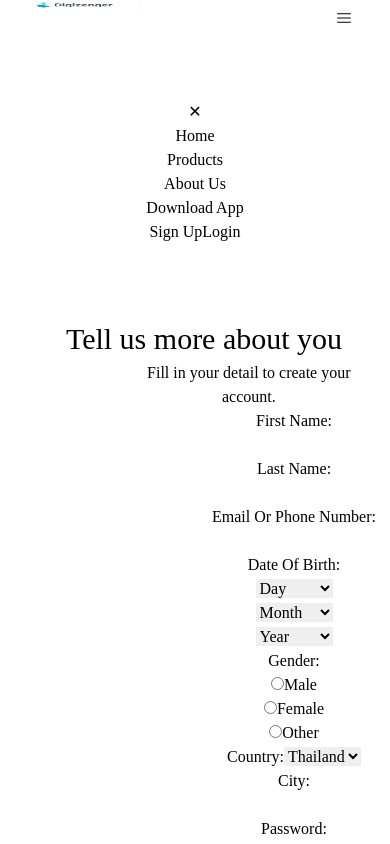
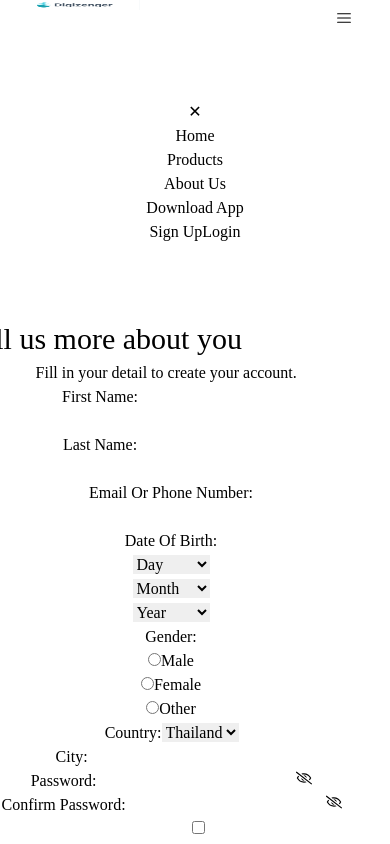
Before and after one commit to MiWu2275/Digizenger, a React (Vite) app: page /signup in a window 390 px wide. Shown: the top 844 px of the page. Built offline with nearby package versions, Linux system fonts and the light colour scheme.

Commit message:
responsive fix and home page ui start

```diff
--- a/src/App.css
+++ b/src/App.css
@@ -4,6 +4,7 @@
   padding: 0;
   text-align: center;
   box-sizing: border-box;
+  border-color: #00BCD4;
 }
 body{
   font-family: "DM Sans";
@@ -32,6 +33,13 @@ body{
 .burger{
   align-self: center;
   visibility: hidden;
+}
+
+@media (max-width:1920px) {
+  .nav_container{
+    width: 100%;
+    left: 0;
+  }
 }
 
 @media (max-width: 1300px) {
@@ -475,6 +483,9 @@ body{
 .eye_button2{
   margin-right: -3rem;
 }
+.login_account_button{
+  margin-top: 1rem !important;
+}
 }
 
 
@@ -496,81 +507,25 @@ body{
 
 @media (max-width: 526px) {
   .user_info_container{
-    margin-left: 10px !important;
-
-  }
-  .user_info_header1{
-    font-size: 32px !important;
-    margin-left: 20rem !important;
-  }
-  .user_info_header2{
-    font-size: 32px !important;
-  }
-  .user_info_body_text{
-    margin-left: 13.5rem !important;
-  }
-  .user_info_form_container{
-    grid-template-columns: 1fr !important;
-  }
-  .user_info_form1_container{
-    margin-left: 11.5rem !important;
-    row-gap: 2px !important;
-    width:fit-content !important;
-  }
-  .user_info_input_container{
-    gap: 15px !important;
-
-  }
-  .user_info_form2_container{
-    margin-left: 11.5rem !important;
-    margin-top: 0px !important;
-    width: fit-content !important;
-  }
-  .user_info_button_container{
-    justify-self: center !important;
-  }
-  .user_button_container{
-    width: 320px !important;
-    margin-left: 7.8rem !important;
-  }
-  .user_info_checkbox{
-    margin-left: 20rem !important;
-  }
-  .user_info_button{
-    margin-left: 8rem !important;
-  }
-  .user_info_agree{
-    margin-left: 1px !important;
-    font-size: 11px;
-  }
-  .eye2{
-    right: 2rem !important;
-  }
-  .eye1{
-    left: 16.5rem !important;
-  }
-}
-
-@media (max-width: 526px) {
-  .user_info_container{
-    margin-left: 10px !important;
-    margin-right: 1.5rem !important;
+    margin-left: -11rem !important;
+    overflow: hidden !important;
   }
   .user_info_header1{
     font-size: 30px !important;
-    margin-left: 20rem !important;
+    margin-left: -0.9rem !important
   }
   .user_info_header2{
     font-size: 30px !important;
   }
   .user_info_body_text{
-    margin-left: 13.5rem !important;
+    margin-left: 6.9rem !important;
   }
   .user_info_form_container{
-    grid-template-columns: 1fr !important;
+    grid-template-columns:1fr !important;
+    margin-right: 3rem !important;
   }
   .user_info_form1_container{
-    margin-left: 11.5rem !important;
+    margin-left:10.5rem !important;
     row-gap: 2px !important;
     width:fit-content !important;
   }
@@ -579,69 +534,13 @@ body{
     width: 200px !important;
   }
   .user_info_form2_container{
-    margin-left: 11.5rem !important;
+    margin-left: 10.6rem !important;
     margin-top: 0px !important;
     width: fit-content !important;
+
   }
   .user_info_button_container{
-    justify-self: center !important;
-  }
-  .user_button_container{
-    width: 320px !important;
-    margin-left: 7.8rem !important;
-  }
-  .user_info_checkbox{
-    margin-left: 20rem !important;
-  }
-  .user_info_button{
-    margin-left: 8rem !important;
-  }
-  .user_info_agree{
-    margin-left: 1px !important;
-    font-size: 11px;
-  }
-  .eye2{
-    right: 2rem !important;
-  }
-  .eye1{
-    left: 16.5rem !important;
-  }
-}
-
-@media (max-width: 480px) {
-  .user_info_container{
-    margin-left: 10px !important;
-    margin-right: 1.5rem !important;
-  }
-  .user_info_header1{
-    font-size: 30px !important;
-    margin-left: 2rem !important;
-  }
-  .user_info_header2{
-    font-size: 30px !important;
-  }
-  .user_info_body_text{
-    margin-left: 7.6rem !important;
-  }
-  .user_info_form_container{
-    grid-template-columns: 1fr !important;
-  }
-  .user_info_form1_container{
-    margin-left: 11.5rem !important;
-    row-gap: 2px !important;
-    width:fit-content !important;
-  }
-  .user_info_input_container{
-    gap: 12px !important;
-    width: 200px !important;
-  }
-  .user_info_form2_container{
-    margin-left: 11.5rem !important;
-    margin-top: 0px !important;
-    width: fit-content !important;
-  }
-  .user_info_button_container{
-    justify-self: center !important;
+    margin-left: 5.5rem !important;
   }
   .user_button_container{
     width: 320px !important;
@@ -654,6 +553,186 @@ body{
     margin-left: 1px !important;
     font-size: 11px;
   }
+  .check_icon{
+    top:-1rem !important;
+  }
+  .eye2{
+    right: 2rem !important;
+  }
+  .eye1{
+    left: 16.5rem !important;
+  }
+}
+
+@media (max-width: 492px) {
+  .user_info_container{
+    margin-left: -7.2rem !important;
+    overflow: hidden !important;
+  }
+  .user_info_header1{
+    font-size: 30px !important;
+    margin-left: -0.9rem !important
+  }
+  .user_info_header2{
+    font-size: 30px !important;
+  }
+  .user_info_body_text{
+    margin-left: 6.9rem !important;
+  }
+  .user_info_form_container{
+    grid-template-columns:1fr !important;
+    margin-right: 3rem !important;
+  }
+  .user_info_form1_container{
+    margin-left:10.5rem !important;
+    row-gap: 2px !important;
+    width:fit-content !important;
+  }
+  .user_info_input_container{
+    gap: 12px !important;
+    width: 200px !important;
+  }
+  .user_info_form2_container{
+    margin-left: 10.6rem !important;
+    margin-top: 0px !important;
+    width: fit-content !important;
+
+  }
+  .user_info_button_container{
+    margin-left: 5.5rem !important;
+  }
+  .user_button_container{
+    width: 320px !important;
+    margin-left: 7.4rem !important;
+  }
+  .user_info_button{
+    margin-left: 7.5rem !important;
+  }
+  .user_info_agree{
+    margin-left: 1px !important;
+    font-size: 11px;
+  }
+  .check_icon{
+    top:-1rem !important;
+  }
+  .eye2{
+    right: 2rem !important;
+  }
+  .eye1{
+    left: 16.5rem !important;
+  }
+}
+
+@media (max-width: 452px) {
+  .user_info_container{
+    margin-left: -8.5rem !important;
+    overflow: hidden !important;
+  }
+  .user_info_header1{
+    font-size: 30px !important;
+    margin-left: -0.9rem !important
+  }
+  .user_info_header2{
+    font-size: 30px !important;
+  }
+  .user_info_body_text{
+    margin-left: 6.9rem !important;
+  }
+  .user_info_form_container{
+    grid-template-columns:1fr !important;
+    margin-right: 3rem !important;
+  }
+  .user_info_form1_container{
+    margin-left:10.5rem !important;
+    row-gap: 2px !important;
+    width:fit-content !important;
+  }
+  .user_info_input_container{
+    gap: 12px !important;
+    width: 200px !important;
+  }
+  .user_info_form2_container{
+    margin-left: 10.6rem !important;
+    margin-top: 0px !important;
+    width: fit-content !important;
+
+  }
+  .user_info_button_container{
+    margin-left: 5.5rem !important;
+  }
+  .user_button_container{
+    width: 320px !important;
+    margin-left: 7.4rem !important;
+  }
+  .user_info_button{
+    margin-left: 7.5rem !important;
+  }
+  .user_info_agree{
+    margin-left: 1px !important;
+    font-size: 11px;
+  }
+  .check_icon{
+    top:-1rem !important;
+  }
+  .eye2{
+    right: 2rem !important;
+  }
+  .eye1{
+    left: 16.5rem !important;
+  }
+}
+
+@media (max-width: 393px) {
+  .user_info_container{
+    margin-left: -10.5rem !important;
+    overflow: hidden !important;
+  }
+  .user_info_header1{
+    font-size: 30px !important;
+    margin-left: -0.9rem !important
+  }
+  .user_info_header2{
+    font-size: 30px !important;
+  }
+  .user_info_body_text{
+    margin-left: 6.9rem !important;
+  }
+  .user_info_form_container{
+    grid-template-columns:1fr !important;
+    margin-right: 3rem !important;
+  }
+  .user_info_form1_container{
+    margin-left:10.5rem !important;
+    row-gap: 2px !important;
+    width:fit-content !important;
+  }
+  .user_info_input_container{
+    gap: 12px !important;
+    width: 200px !important;
+  }
+  .user_info_form2_container{
+    margin-left: 10.6rem !important;
+    margin-top: 0px !important;
+    width: fit-content !important;
+
+  }
+  .user_info_button_container{
+    margin-left: 5.5rem !important;
+  }
+  .user_button_container{
+    width: 320px !important;
+    margin-left: 7.4rem !important;
+  }
+  .user_info_button{
+    margin-left: 7.5rem !important;
+  }
+  .user_info_agree{
+    margin-left: 1px !important;
+    font-size: 11px;
+  }
+  .check_icon{
+    top:-1rem !important;
+  }
   .eye2{
     right: 2rem !important;
   }
@@ -664,24 +743,25 @@ body{
 
 @media (max-width: 375px) {
   .user_info_container{
-    margin-left: 10px !important;
-    margin-right: 1.5rem !important;
+    margin-left: -11rem !important;
+    overflow: hidden !important;
   }
   .user_info_header1{
     font-size: 30px !important;
-    margin-left: 2rem !important;
+    margin-left: -0.9rem !important
   }
   .user_info_header2{
     font-size: 30px !important;
   }
   .user_info_body_text{
-    margin-left: 7.6rem !important;
+    margin-left: 6.9rem !important;
   }
   .user_info_form_container{
-    grid-template-columns: 1fr !important;
+    grid-template-columns:1fr !important;
+    margin-right: 3rem !important;
   }
   .user_info_form1_container{
-    margin-left: 11.5rem !important;
+    margin-left:10.5rem !important;
     row-gap: 2px !important;
     width:fit-content !important;
   }
@@ -690,26 +770,27 @@ body{
     width: 200px !important;
   }
   .user_info_form2_container{
-    margin-left: 11.5rem !important;
+    margin-left: 10.5rem !important;
     margin-top: 0px !important;
     width: fit-content !important;
+
   }
   .user_info_button_container{
-    justify-self: center !important;
+    margin-left: 5.5rem !important;
   }
   .user_button_container{
     width: 320px !important;
     margin-left: 7.4rem !important;
   }
-  /* .user_info_checkbox{
-    margin-left: 20rem !important;
-  } */
   .user_info_button{
     margin-left: 7.5rem !important;
   }
   .user_info_agree{
     margin-left: 1px !important;
     font-size: 11px;
+  }
+  .check_icon{
+    top:-1rem !important;
   }
   .eye2{
     right: 2rem !important;
--- a/src/App.jsx
+++ b/src/App.jsx
@@ -1,4 +1,5 @@
 import './App.css'
+import './Home.css'
 import { useState, useEffect } from "react";
 import { BrowserRouter,Routes,Route} from "react-router-dom";
 import Nav from './components/Nav';
--- /dev/null
+++ b/src/Home.css
@@ -0,0 +1,8 @@
+.homepage_container{
+    display: grid;
+    grid-template-columns: 33.33% 350px auto;
+    background-color: red;
+    gap: 10px;
+    border-color: aqua;
+
+}
--- a/src/components/Login.jsx
+++ b/src/components/Login.jsx
@@ -49,7 +49,7 @@ function Login() {
       <main className="login_main_container text-center">
         <div className="mt-[-10px] grid mb-[10px] ">
           <h1 className="login_header_text1 text-[36px] font-bold">
-            <span className="text-[#00BCD4] text-[36px] ml-[-3.1rem] font-bold">Connect</span> Anytime,
+            <span className="text-[#00BCD4] text-[36px] ml-[-4rem] font-bold">Connect</span> Anytime,
           </h1>
           <div className="login_header_text2 ml-[-11rem] text-[36px] font-bold">AnyWhere</div>
           <div className="login_body_text text-left justify-self-center w-[350px]  text-[#8C8CA1] mt-[10px]">
@@ -158,7 +158,7 @@ function Login() {
                 </div>
                 <Link to="/"><button className="py-[10px] bg-[#00BCD4] w-[350px] login_input_box justify-self-center text-white rounded-lg" disabled={!recaptcha}>Login</button></Link>
                 <div className="w-[350px] login_input_box bg-slate-100 h-[2px] justify-self-center mt-[-5px]"></div>
-                <div className="justify-self-center login_account_button mt-[15px]">
+                <div className="justify-self-center mt-[15px]">
                     <span className="text-slate-400 login_account_button login_input_box">Not On Digizenger Yet?</span>
                     <button className="block font-semibold login_input_box text-black py-[10px] bg-[#00BCD4] w-[350px] justify-self-center bg-[#ECF1F4] hover:bg-[#C9DCDE] rounded-lg mt-[10px]">Create An Account</button>
                 </div>
--- a/src/components/Nav.jsx
+++ b/src/components/Nav.jsx
@@ -9,7 +9,7 @@ function Nav() {
   const toggleMenu = () => setIsMenuOpen(!isMenuOpen);
 
   return (
-    <section className="relative">
+    <section className="relative z-20">
       <nav className="nav_container fixed bg-white w-full grid grid-cols-[30%_10%_50%] gap-x-[2rem] border-b-2 border-slate-100">
         <img
           src={logo}
--- /dev/null
+++ b/src/components/NewFeedNav.jsx
@@ -0,0 +1,13 @@
+import logo from "/images/Digizenger2.png";
+
+function NewFeedNav(){
+    return(
+        <section className="border-b-2 border-[#ECF1F4] bg-white w-full">
+            <div>
+                <img src={logo} className="w-[180px] ml-[2px]"></img>
+            </div>
+        </section>
+    )
+}
+
+export default NewFeedNav;
--- /dev/null
+++ b/src/page/NewFeed.jsx
@@ -0,0 +1,11 @@
+import NewFeedNav from "../components/NewFeedNav"
+
+function NewFeed(){
+    return(
+        <section>
+            <NewFeedNav/>
+        </section>
+    )
+}
+
+export default NewFeed;
```
Also changed, not shown: src/components/MenuNav2.jsx (added, +18 -0 lines), src/components/SignInfo.jsx (+36 -13 lines), src/page/Homepage.jsx (+11 -4 lines), images/HouseSimple.svg (added), 1 other file (tests, documents, lock files or other folders).
